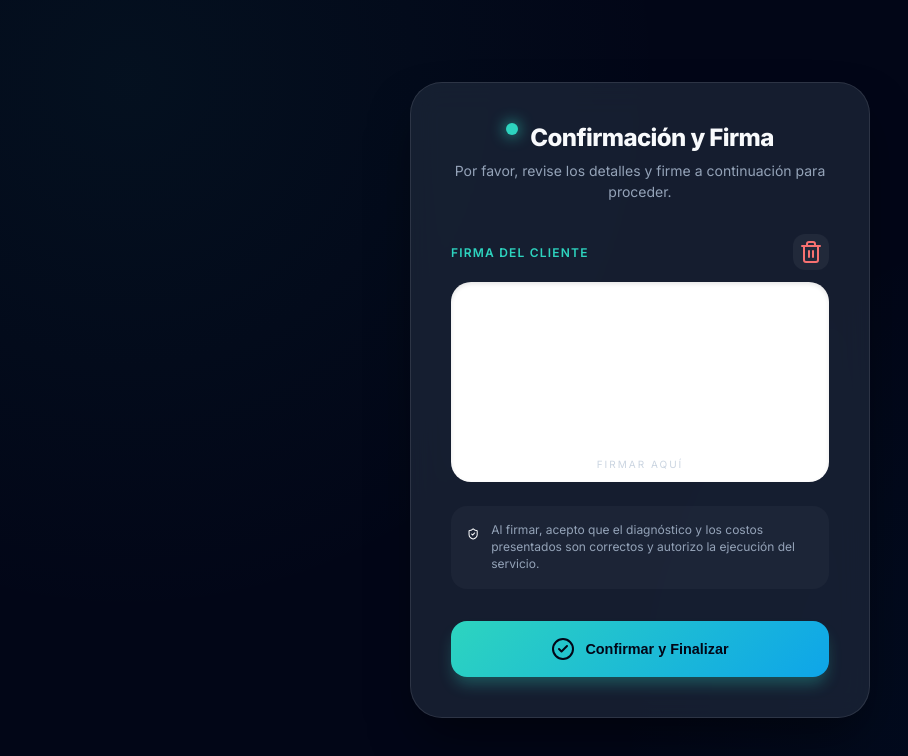
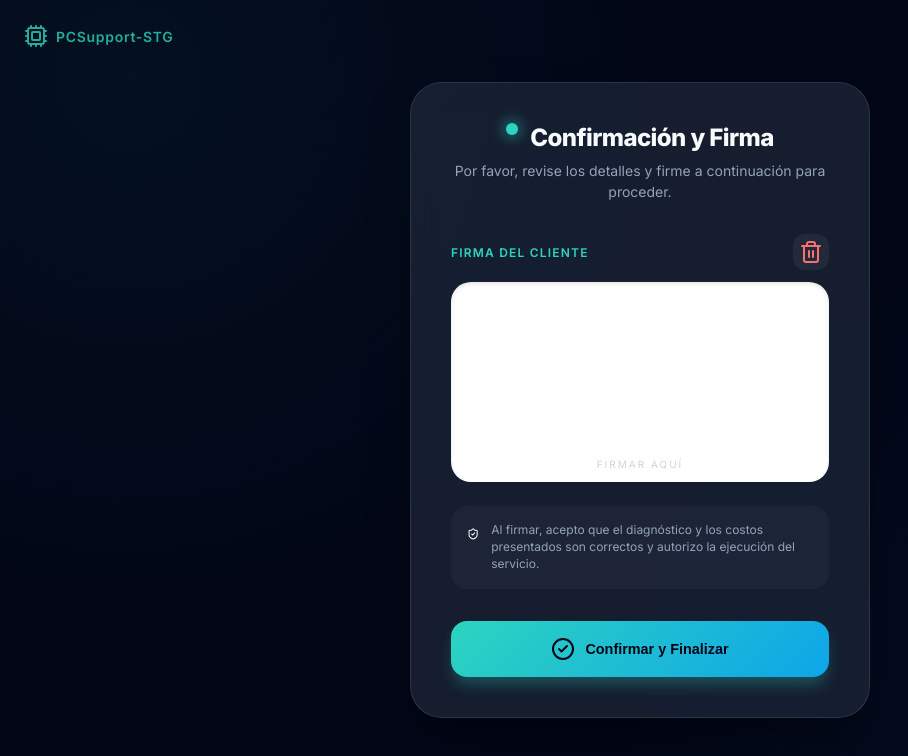
Before and after one commit to gismodes37/firma-digital, a plain HTML site: page index.html in a window 1280 px wide. Shown: the whole page, without its empty margins (0-908 px from the left). Drawn offline with nearby package versions, Linux system fonts and the light colour scheme.

Commit message:
feat: Add PCSupport-STG author badge to UI and update screenshot

```diff
--- a/index.html
+++ b/index.html
@@ -11,6 +11,12 @@
     <script src="https://unpkg.com/lucide@latest"></script>
 </head>
 <body>
+    <!-- Identificador de Autor -->
+    <div class="author-badge">
+        <i data-lucide="cpu"></i>
+        <span>PCSupport-STG</span>
+    </div>
+
     <div class="confirm-container">
         <div class="glass-card">
             <header>
--- a/style.css
+++ b/style.css
@@ -27,6 +27,33 @@ body {
     background-image:
         radial-gradient(circle at 10% 10%, rgba(45, 212, 191, 0.05) 0%, transparent 40%),
         radial-gradient(circle at 90% 90%, rgba(14, 165, 233, 0.05) 0%, transparent 40%);
+}
+
+/* Identificador de Autor */
+.author-badge {
+    position: absolute;
+    top: 24px;
+    left: 24px;
+    display: flex;
+    align-items: center;
+    gap: 8px;
+    color: var(--brand-teal);
+    font-size: 0.875rem;
+    font-weight: 600;
+    letter-spacing: 0.05em;
+    opacity: 0.8;
+    animation: fadeInAuthor 1s ease-out;
+    z-index: 10;
+}
+
+.author-badge i {
+    width: 20px;
+    height: 20px;
+}
+
+@keyframes fadeInAuthor {
+    from { opacity: 0; transform: translateX(-20px); }
+    to { opacity: 0.8; transform: translateX(0); }
 }
 
 .confirm-container {
```
Also changed, not shown: screenshot.png.
